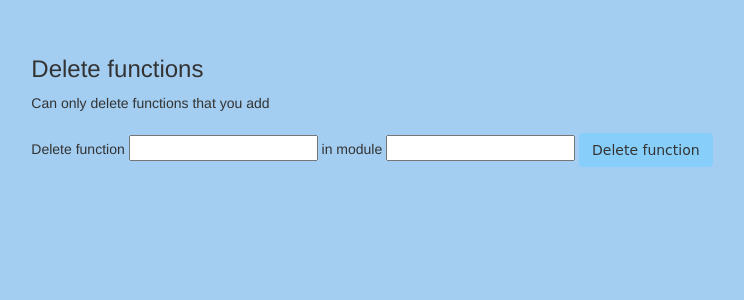
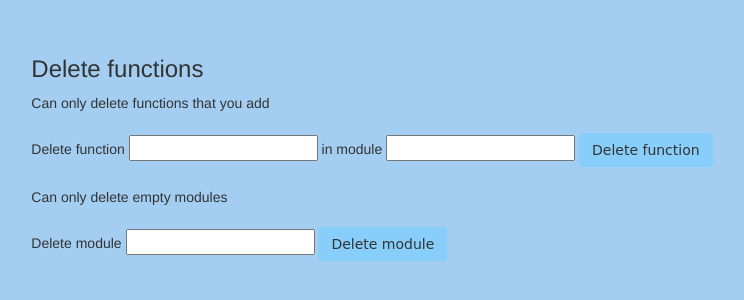
Before and after one commit to gkchan/PyQuizBase, a Flask app: a page that uses templates/delete.html in a window 1280 px wide. Shown: the part 232-532 px from the top of the page, without its empty margins (197-941 px from the left). Run offline with Flask 2, Linux system fonts and the light colour scheme; the visitor is signed in with stand-in values (Sample User, id 1); some libraries are stand-ins or nearby versions.

Commit message:
Add basic functionality for users to delete empty modules

```diff
--- a/server.py
+++ b/server.py
@@ -295,7 +295,8 @@ def show_delete_functions(username):
 
     return render_template("delete.html", username=username)
 
-@app.route("/<username>/delete", methods=["POST"])
+
+@app.route("/<username>/deletefunc", methods=["POST"])
 def delete_function(username):
     """Deletes functions"""
 
@@ -318,6 +319,26 @@ def delete_function(username):
     # print module, function
 
     return redirect("/{}/studynotes".format(username))
+
+
+@app.route("/<username>/deletemod", methods=["POST"])
+def delete_module(username):
+    """Delete module"""
+
+    if not verify_user(username):
+        return redirect("/login")
+
+    dmod = request.form.get("dmod")
+
+    module = Module.query.filter_by(name=dmod).first()
+
+    if not module.functions:
+        db.session.delete(module)
+        db.session.commit()
+
+    return redirect("/{}/studynotes".format(username))
+
+
 
 
 
--- a/templates/delete.html
+++ b/templates/delete.html
@@ -6,10 +6,16 @@
 
     Can only delete functions that you add<br><br>
 
-    <form action="/{{ username }}/delete" method="POST">
+    <form action="/{{ username }}/deletefunc" method="POST">
       Delete function <input type="text" name="dfunc">
       in module <input type="text" name="dmod">
       <input type="submit" value="Delete function" class="btn">
+    </form><br>
+
+    <form action="/{{ username }}/deletemod" method="POST">
+      Can only delete empty modules<br><br>
+      Delete module <input type="text" name="dmod">
+      <input type="submit" value="Delete module" class="btn">
     </form>
   </div>
 
```
